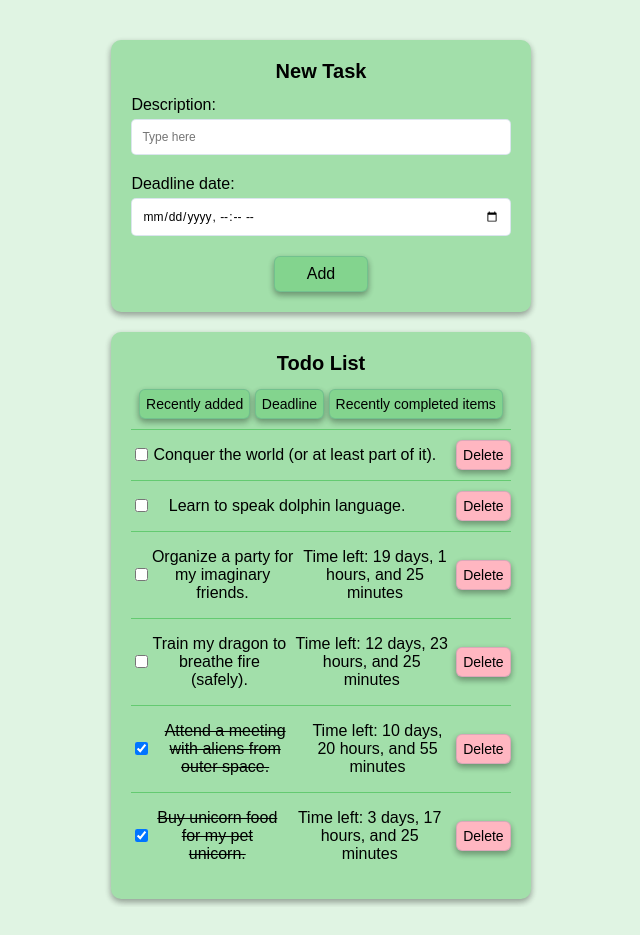
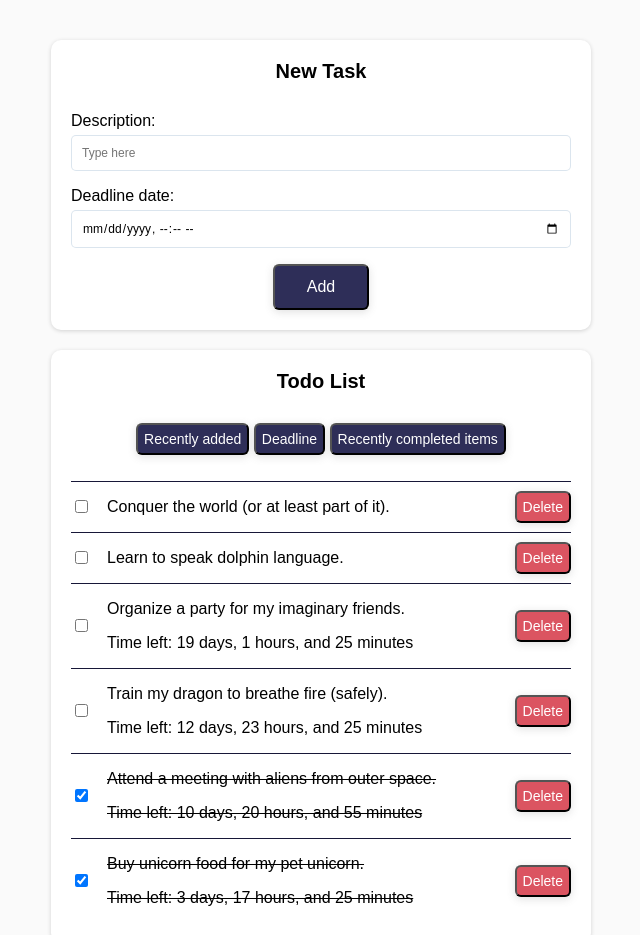
Before and after one commit to simzub/simzub.github.io, a plain HTML site: page index.html in a window 1280 px wide. Shown: the top 935 px of the page, without its empty margins (319-959 px from the left). Before the commit the page ends 907 px from the top, so only its background shows below. Drawn offline with Linux system fonts and the light colour scheme.

Commit message:
final commit

```diff
--- a/index.js
+++ b/index.js
@@ -152,10 +152,12 @@ const showList = (sortId) => {
       // if (sortId === 'recently-added') {
 
       return `<div key=${index} class="list-item">
-            <input type="checkbox"  ${data.isChecked ? 'checked' : null}>
-            <p class="list-p">${data.description}</p>
-            <p class="list-p"> ${data.deadline ? answer : ''}</p>
-            <button id="button-delete" class="button-delete">Delete</button/>
+                <input type="checkbox"  ${data.isChecked ? 'checked' : null}>
+                <div class="list-item-text ${data.isChecked ? 'checked' : ''}">
+                  <p class="list-p">${data.description}</p>
+                  <p class="list-p"> ${data.deadline ? answer : ''}</p>
+                </div>
+                <button id="button-delete" class="button-delete">Delete</button/>
           </div>`;
     })
     .join('');
--- a/style.css
+++ b/style.css
@@ -1,6 +1,6 @@
 body {
   font-family: sans-serif;
-  background-color: #e0f4e3;
+  background-color: #fafafa;
 }
 textarea {
   resize: none;
@@ -25,11 +25,13 @@ h1 {
 }
 
 .container {
-  background-color: #a2dfaa;
-  width: 30%;
-  min-width: 150px;
-  box-shadow: rgba(0, 0, 0, 0.16) 0px 3px 6px, rgba(0, 0, 0, 0.23) 0px 3px 6px;
-  transition: 0.3s;
+  display: flex;
+  flex-direction: column;
+  gap: 16px;
+  background-color: white;
+  width: 100%;
+  max-width: 500px;
+  box-shadow: rgba(0, 0, 0, 0.16) 0px 1px 4px;
   border-radius: 10px;
   padding: 20px;
 }
@@ -38,23 +40,23 @@ h1 {
   display: flex;
   flex-direction: column;
   align-items: center;
-  gap: 20px;
+  gap: 16px;
 }
 
 button {
   font-size: 16px;
-  font-weight: 400;
-  padding: 8px 32px 8px 32px;
+  font-weight: 500;
+  padding: 12px 32px;
   width: fit-content;
-  background-color: #83d48e;
-  border: 1px solid rgba(18, 79, 139, 0.15);
+  background-color: #2e2e58;
+  color: white;
   border-radius: 6px;
-  box-shadow: rgba(0, 0, 0, 0.16) 0px 3px 6px, rgba(0, 0, 0, 0.23) 0px 3px 6px;
+  box-shadow: rgba(99, 99, 99, 0.2) 0px 2px 8px 0px;
   cursor: pointer;
-  transition-duration: 0.3s;
+  transition: 0.3s background-color;
 }
 button:hover {
-  background-color: #64ca71;
+  background-color: #171738;
 }
 
 .input-container {
@@ -93,14 +95,19 @@ button:hover {
 
 .list-item {
   display: flex;
-  flex-direction: row;
   align-items: center;
   justify-content: space-between;
-  border-top: 1px solid #64ca71;
+  border-top: 1px solid #171738;
+  gap: 16px;
+}
+.list-item-text {
+  flex-grow: 1;
+  width: 0;
+  word-wrap: break-word;
+  text-align: start;
 }
 
-input[type='checkbox']:checked + p {
-  color: black;
+.checked {
   text-decoration: line-through;
 }
 
@@ -112,15 +119,11 @@ input[type='checkbox']:checked + p {
   font-size: 14px;
   padding: 6px;
   height: fit-content;
-  background-color: lightpink;
+  background-color: #db5461;
 }
 
 .button-delete:hover {
   background-color: red;
-}
-
-.list-p {
-  padding-right: 8px;
 }
 
 /* Modal */
@@ -177,7 +180,7 @@ input[type='checkbox']:checked + p {
   font-size: 14px;
   padding: 6px;
   height: fit-content;
-  background-color: lightpink;
+  background-color: #db5461;
 }
 
 #button-delete-confirm:hover {
```
Also changed, not shown: index.html (+5 -4 lines).
